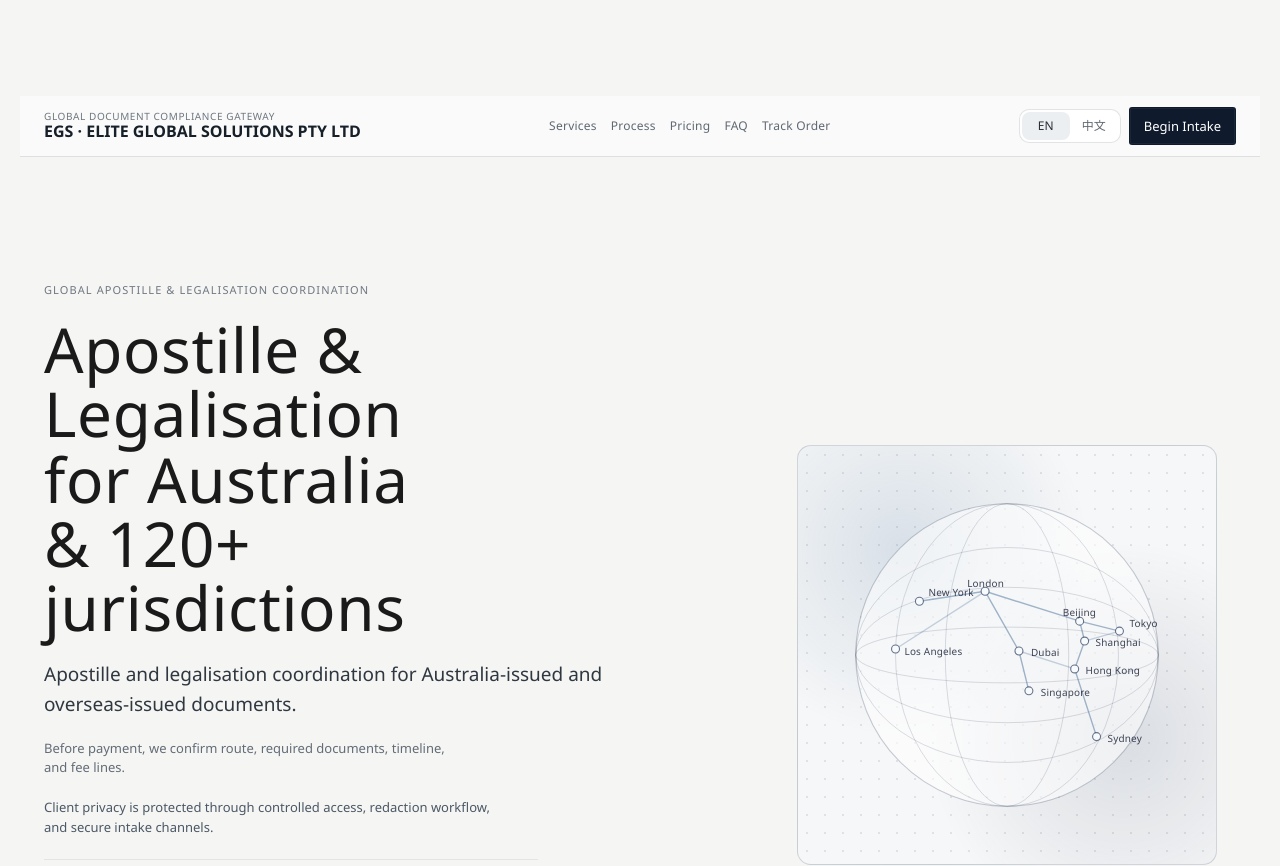
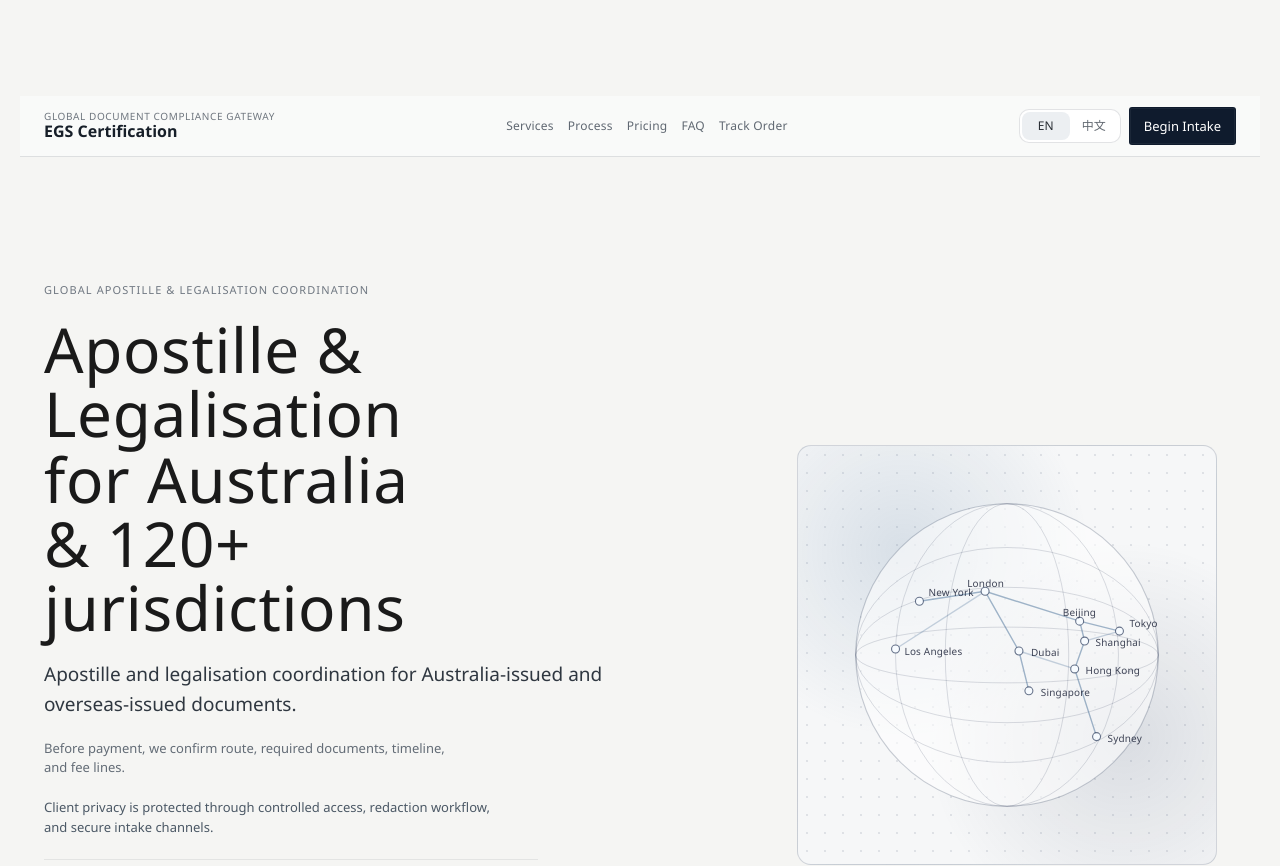
Before and after one commit to eliteglobalsolutions/EGS-certification, a Next.js app: page /en in a window 1280 px wide. Shown: the top 866 px of the page. Built offline with nearby package versions, Linux system fonts and the light colour scheme; no server answers.

Commit message:
Update navbar brand text to EGS Certification

```diff
--- a/components/marketing/SiteNav.tsx
+++ b/components/marketing/SiteNav.tsx
@@ -8,7 +8,7 @@ export function SiteNav({ locale, t }: { locale: 'en' | 'zh'; t: AppCopy }) {
       <div className="marketing-nav-inner page-container">
         <Link className="wordmark" href={`/${locale}`}>
           <span className="wordmark-kicker">{t.landing.nav.wordmarkKicker}</span>
-          <strong>EGS · ELITE GLOBAL SOLUTIONS PTY LTD</strong>
+          <strong>EGS Certification</strong>
         </Link>
 
         <nav className="marketing-nav-links" aria-label="Section links">
```
